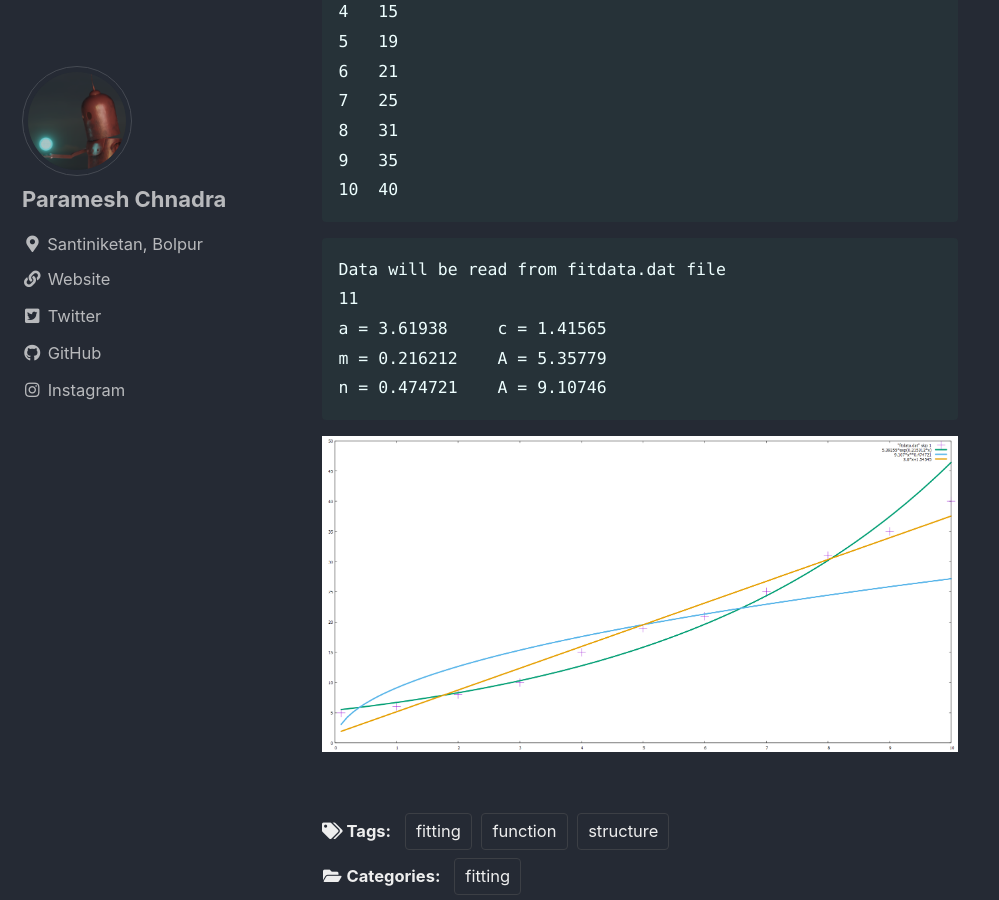
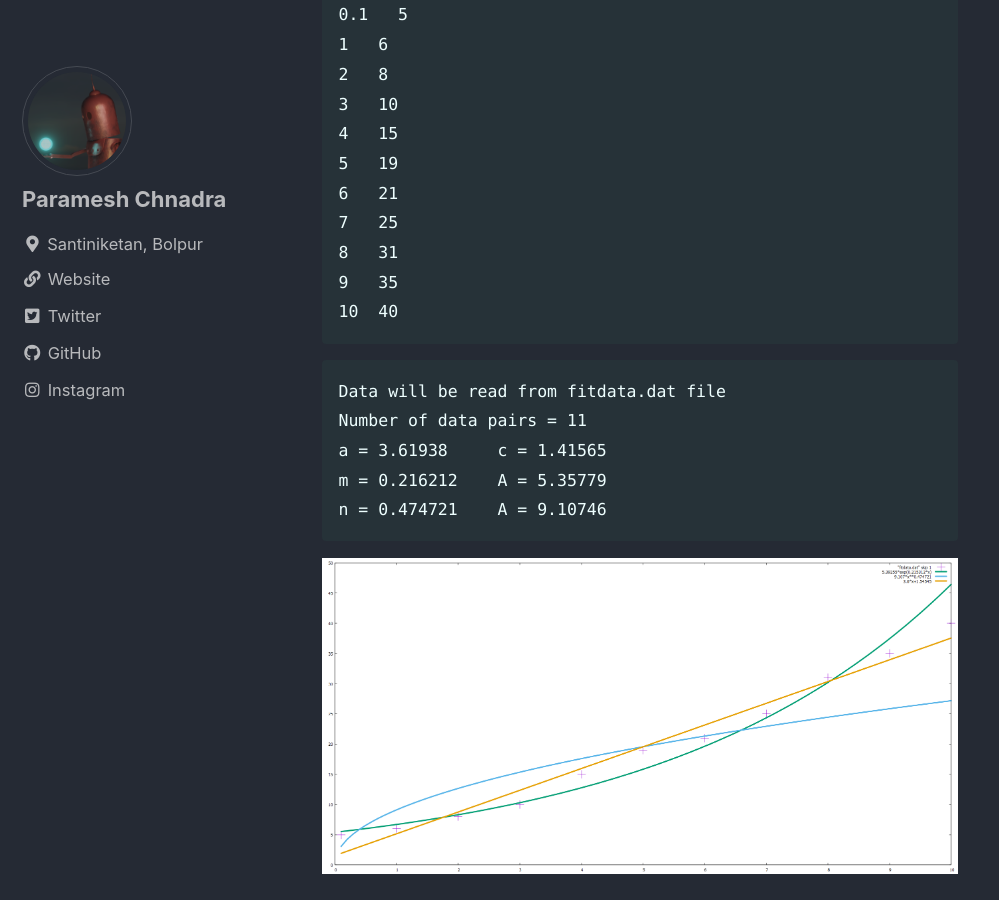
Before and after one commit to paramphy/c_site_minima, a Jekyll site: the page built from _posts/2023-05-26-leasesquredfit.md, in a window 1280 px wide and 900 px high, scrolled down 3603 px. Shown: the whole window, without its empty margins (0-999 px from the left). Built offline with Jekyll 4.4.1, drawn with Linux system fonts in a browser that asks for light colours; cached includes are drawn as plain includes; some of the changed text lies outside the part shown.

Commit message:
Update 2023-05-26-leasesquredfit.md

````diff
--- a/_posts/2023-05-26-leasesquredfit.md
+++ b/_posts/2023-05-26-leasesquredfit.md
@@ -11,8 +11,11 @@ toc: true
 ## Problem in section "Matrix Operations" no. 1
 
 Fit a given data to three different functions
+
 $$y = mx +c$$
+
 $$y = Ae^{nx}$$
+
 $$y = Ax^n$$
 
 ## Answer
@@ -95,7 +98,7 @@ int main()
     ifstream fin;
     fin.open("fitdata.dat");
     fin >> dataarray.n;
-    cout << dataarray.n << endl;
+    cout << "Number of data pairs = "<<dataarray.n << endl;
     for (i = 0; i < dataarray.n; i++)
     {
         fin >> dataarray.x[i] >> dataarray.y[i];
@@ -132,7 +135,7 @@ int main()
 
 ```
 Data will be read from fitdata.dat file
-11
+Number of data pairs = 11
 a = 3.61938     c = 1.41565
 m = 0.216212    A = 5.35779
 n = 0.474721    A = 9.10746
````
